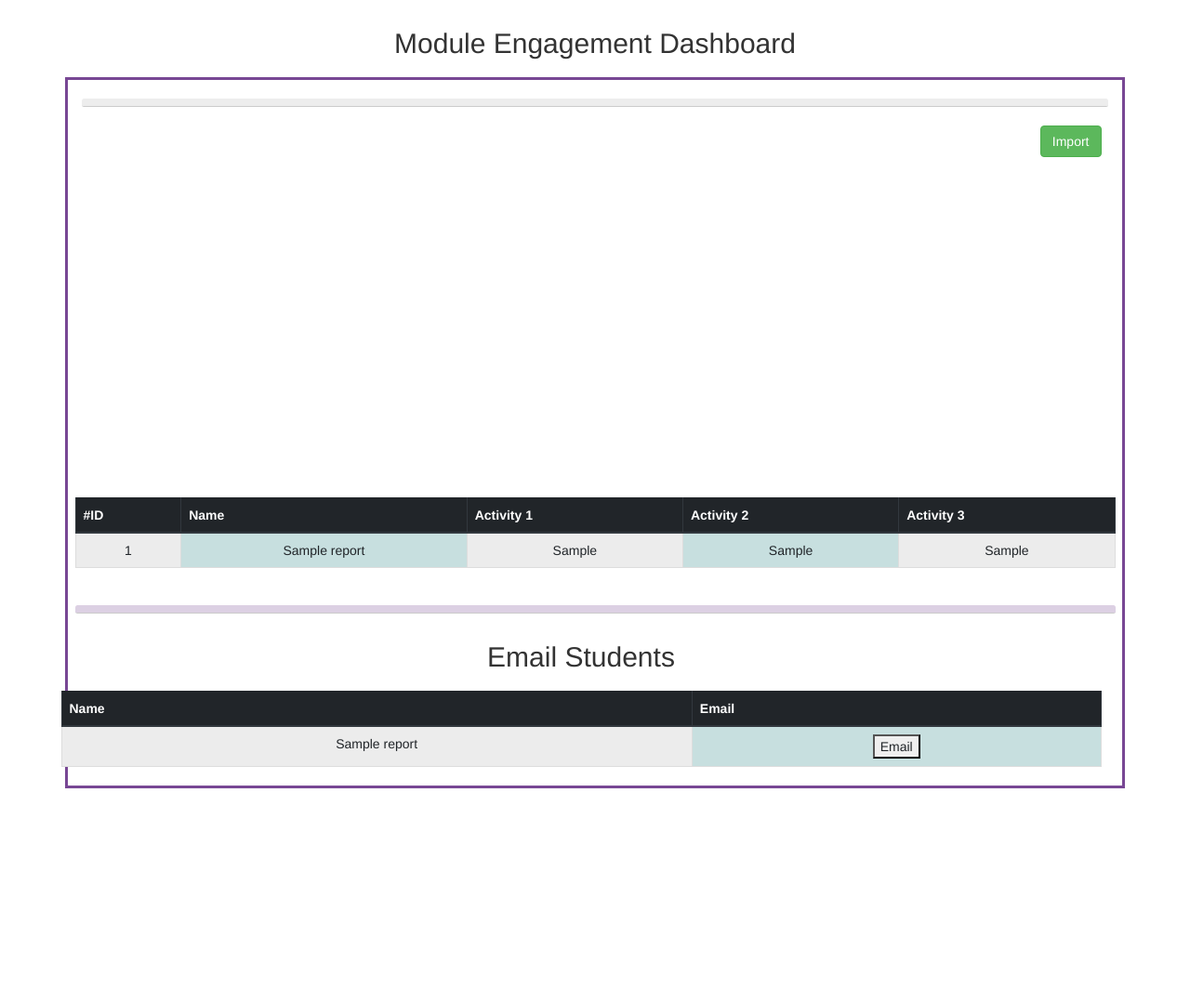
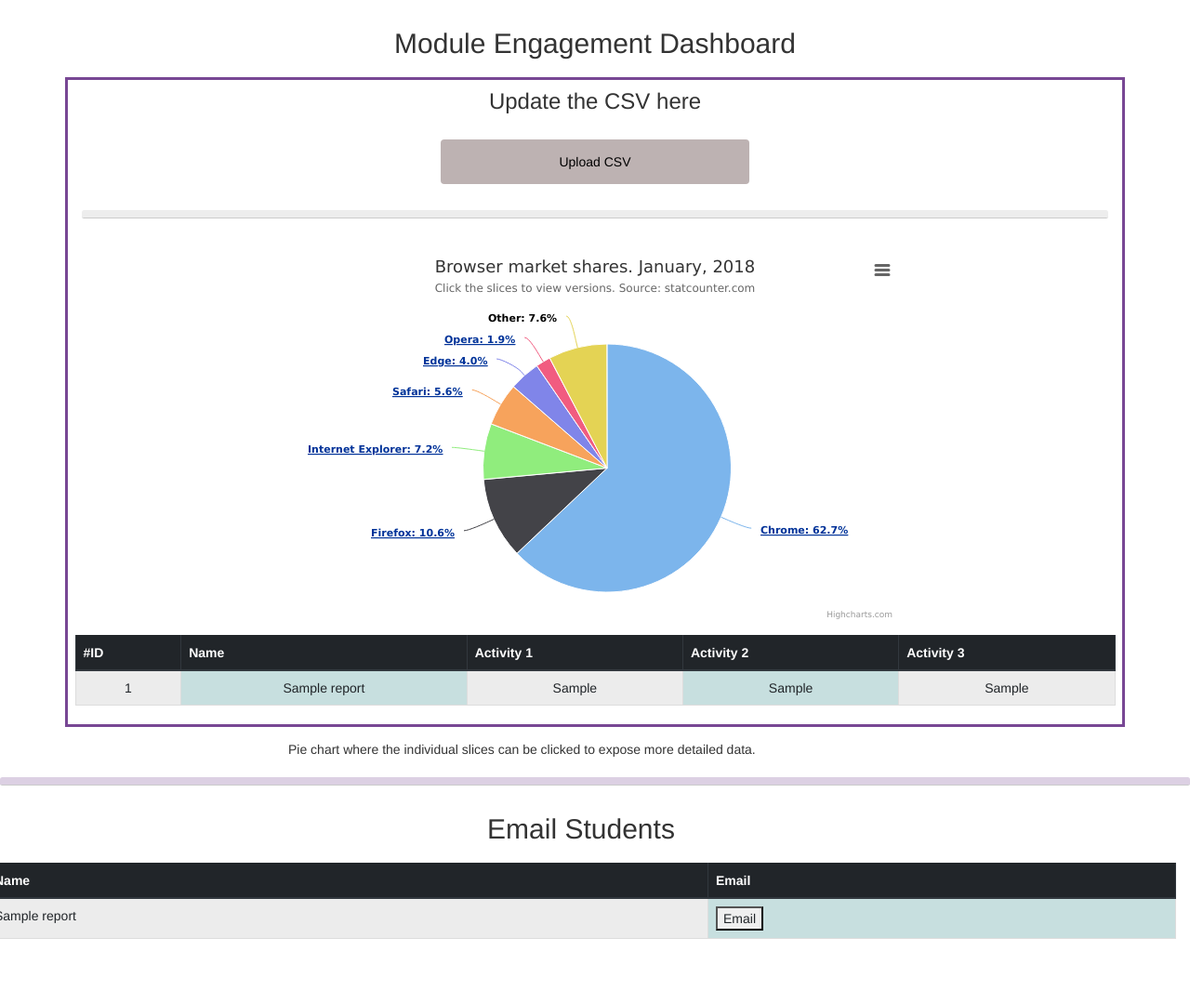
Before and after one commit to Teganj/StudentEngagementPortal, a PHP site: page /dashboard.php in a window 1280 px wide. Shown: the part 82-1162 px from the top of the page at 93% size. Before the commit the page ends 930 px from the top, so only its background shows below. Run offline with PHP 8.4, Linux system fonts and the light colour scheme; the visitor is signed in with stand-in values (Sample User, id 1); tables that the repository leaves empty or names only in its code hold one stand-in row (values such as "Sample post"); some libraries are stand-ins or nearby versions.

Commit message:
Starting charts

```diff
--- /dev/null
+++ b/src/css/pie_chart.css
@@ -0,0 +1,42 @@
+.highcharts-figure,
+.highcharts-data-table table {
+    min-width: 320px;
+    max-width: 660px;
+    margin: 1em auto;
+}
+
+.highcharts-data-table table {
+    font-family: Verdana, sans-serif;
+    border-collapse: collapse;
+    border: 1px solid #ebebeb;
+    margin: 10px auto;
+    text-align: center;
+    width: 100%;
+    max-width: 500px;
+}
+
+.highcharts-data-table caption {
+    padding: 1em 0;
+    font-size: 1.2em;
+    color: #555;
+}
+
+.highcharts-data-table th {
+    font-weight: 600;
+    padding: 0.5em;
+}
+
+.highcharts-data-table td,
+.highcharts-data-table th,
+.highcharts-data-table caption {
+    padding: 0.5em;
+}
+
+.highcharts-data-table thead tr,
+.highcharts-data-table tr:nth-child(even) {
+    background: #f8f8f8;
+}
+
+.highcharts-data-table tr:hover {
+    background: #f1f7ff;
+}
--- /dev/null
+++ b/src/php/bar_chart.php
@@ -0,0 +1,98 @@
+<?php
+
+
+                //lazily getting counts of each completed activity, realistically a loop should be used here
+                $result2 = $con->query("SELECT count(*) as total from reports where week1='Completed'");
+                $a1 = $result2->fetch_assoc();
+                //echo $a1['total'];
+                //echo "<br>";
+                $result2 = $con->query("SELECT count(*) as total from reports where week2='Completed'");
+                $a2 = $result2->fetch_assoc();
+                //echo $data['total'];
+                //echo "<br>";
+                $result2 = $con->query("SELECT count(*) as total from reports where week3='Completed'");
+                $a3 = $result2->fetch_assoc();
+                //echo $data['total'];
+                //echo "<br>";
+                $result2 = $con->query("SELECT count(*) as total from reports where week1='Not completed'");
+                $ai1 = $result2->fetch_assoc();
+                $result2 = $con->query("SELECT count(*) as total from reports where week2='Not completed'");
+                $ai2 = $result2->fetch_assoc();
+                $result2 = $con->query("SELECT count(*) as total from reports where week3='Not completed'");
+                $ai3 = $result2->fetch_assoc();
+                $result2 = $con->query("SELECT COUNT(*) FROM reports where week1='completed'");
+                if ($result->num_rows > 0) {
+                    ?>
+                    <figure class="highcharts-figure-barchart">
+                        <div id="container"></div>
+                    </figure>
+                    <?php
+                } else { ?>
+                    No Data exists!!
+                <?php }
+                ?>
+                </tbody>
+            </table>
+            <script>
+                Highcharts.chart('container', {
+                    chart: {
+                        type: 'bar'
+                    },
+                    title: {
+                        text: 'Activities by completion'
+                    },
+                    subtitle: {
+                        text: 'Indicates problem activities'
+                    },
+                    xAxis: {
+                        categories: ['Activity 1', 'Activity 2', 'Activity 3'],
+                        title: {
+                            text: null
+                        }
+                    },
+                    yAxis: {
+                        min: 0,
+                        title: {
+                            text: 'Completion (lessons)',
+                            align: 'high'
+                        },
+                        labels: {
+                            overflow: 'justify'
+                        }
+                    },
+                    tooltip: {
+                        valueSuffix: ' lessons'
+                    },
+                    plotOptions: {
+                        bar: {
+                            dataLabels: {
+                                enabled: true
+                            }
+                        }
+                    },
+                    legend: {
+                        layout: 'vertical',
+                        align: 'right',
+                        verticalAlign: 'top',
+                        x: -40,
+                        y: 80,
+                        floating: true,
+                        borderWidth: 1,
+                        backgroundColor:
+                            Highcharts.defaultOptions.legend.backgroundColor || '#FFFFFF',
+                        shadow: true
+                    },
+                    credits: {
+                        enabled: false
+                    },
+                    series: [{
+                        name: 'Completed',
+                        data: [<?php echo $a1['total']?>, <?php echo $a2['total']?>, <?php echo $a3['total']?>]
+                    }, {
+                        name: 'Incomplete',
+                        data: [<?php echo $ai1['total']?>, <?php echo $ai2['total']?>, <?php echo $ai3['total']?>]
+                    }]
+                });
+            </script>
+        </div>
+    </div>
--- a/src/php/csv_upload.php
+++ b/src/php/csv_upload.php
@@ -1,8 +1,9 @@
+<!-- Import link -->
 <div class="col-md-12 head">
     <div class="float-right" style="width: 100%;">
         <a href="javascript:void(0);" class="btn btn-success" onclick="formToggle('importFrm');" style="background-color: #bdb2b2; color: black; padding: 14px 20px; margin: 8px 0; border: none; cursor: pointer;
     width: 30%; position: relative;"><i class="plus"></i>
-            Import</a>
+            Upload CSV</a>
     </div>
 </div>
 <!-- CSV file upload form -->
--- a/src/php/dashboard.php
+++ b/src/php/dashboard.php
@@ -3,6 +3,8 @@ session_start();
 include("connection.php");
 include("check_login.php");
 $user_data = check_login($con);
+
+$upload_data = check_login($con);
 
 
 $con = mysqli_connect("localhost", "root", "", "student_engagement_portal_db");
@@ -20,19 +22,19 @@ $res = mysqli_query($con, $sql);
     <link href="//maxcdn.bootstrapcdn.com/bootstrap/4.1.1/css/bootstrap.min.css" rel="stylesheet" id="bootstrap-css">
     <script src="//maxcdn.bootstrapcdn.com/bootstrap/4.1.1/js/bootstrap.min.js"></script>
     <script src="//cdnjs.cloudflare.com/ajax/libs/jquery/3.2.1/jquery.min.js"></script>
-    <link rel="stylesheet" href="../CSS/style.css">
-    <link rel="stylesheet" href="../CSS/dashboard_style.css">
+    <link rel="stylesheet" href="../css/dashboard_style.css">
     <script src="https://code.highcharts.com/highcharts.js"></script>
     <link rel="stylesheet" href="https://cdn.jsdelivr.net/npm/bootstrap@5.1.3/dist/css/bootstrap.min.css">
     <script type="text/javascript" scr="../javascript/dashboard.js"></script>
     <style>
-        table{
+        table {
             border: 1px solid;
             border-collapse: collapse;
             padding: 10px;
 
         }
-        td,td,tr{
+
+        td, td, tr {
             border: 1px solid;
         }
     </style>
@@ -44,29 +46,22 @@ $res = mysqli_query($con, $sql);
 
 <div class="container">
     <!-- Display status message -->
-    <?php if(!empty($statusMsg)){ ?>
+    <?php if (!empty($statusMsg)) { ?>
         <div class="col-xs-12">
             <div class="alert <?php echo $statusType; ?>"><?php echo $statusMsg; ?></div>
         </div>
     <?php } ?>
 
+
+    <div class="row">
+<!--        <h4>This CSV was last updated on --><?php //echo $_GET['uploaded_on'] ?><!--   --><?php //echo $uploaded_data['uploaded_on']; ?><!--</h4>-->
+        <h3>Update the CSV here</h3>
+        <?php include 'csv_upload.php' ?><br>
+
+    </div>
     <hr class="rounded" style="border-top: 8px solid #bbb; border-radius: 5px;">
     <div class="row">
         <div class="col-8-md">
-        <!-- Import link -->
-        <div class="col-md-12 head">
-            <div class="float-right">
-                <a href="javascript:void(0);" class="btn btn-success" onclick="formToggle('importFrm');"><i class="plus"></i> Import</a>
-            </div>
-        </div>
-        <!-- CSV file upload form -->
-        <div class="col-md-12" id="importFrm" style="display: none;">
-            <form action="importData.php" method="post" enctype="multipart/form-data">
-                <input type="file" name="file" />
-                <input type="submit" class="btn btn-primary" name="importSubmit" value="IMPORT">
-            </form>
-        </div>
-
             <!-- Data list table -->
             <table class="table table-striped table-bordered">
                 <thead class="thead-dark">
@@ -82,8 +77,8 @@ $res = mysqli_query($con, $sql);
                 <?php
                 // Get rows
                 $result = $con->query("SELECT * FROM reports ORDER BY id DESC");
-            if($result->num_rows > 0){
-                while($row = $result->fetch_assoc()){
+                if ($result->num_rows > 0) {
+                    while ($row = $result->fetch_assoc()) {
                         ?>
                         <tr>
                             <td><?php echo $row['id']; ?></td>
@@ -93,37 +88,38 @@ $res = mysqli_query($con, $sql);
                             <td><?php echo $row['week3']; ?></td>
                         </tr>
                     <?php }
-            }else{ ?>
-                <tr><td colspan="5">No member(s) found...</td></tr>
+                } else { ?>
+                    <tr>
+                        <td colspan="5">No member(s) found...</td>
+                    </tr>
                 <?php }
                 //lazily getting counts of each completed activity, realistically a loop should be used here
-            $result2=$con->query("SELECT count(*) as total from reports where week1='Completed'");
-            $a1=$result2->fetch_assoc();
+                $result2 = $con->query("SELECT count(*) as total from reports where week1='Completed'");
+                $a1 = $result2->fetch_assoc();
                 //echo $a1['total'];
                 //echo "<br>";
-            $result2=$con->query("SELECT count(*) as total from reports where week2='Completed'");
-            $a2=$result2->fetch_assoc();
+                $result2 = $con->query("SELECT count(*) as total from reports where week2='Completed'");
+                $a2 = $result2->fetch_assoc();
                 //echo $data['total'];
                 //echo "<br>";
-            $result2=$con->query("SELECT count(*) as total from reports where week3='Completed'");
-            $a3=$result2->fetch_assoc();
+                $result2 = $con->query("SELECT count(*) as total from reports where week3='Completed'");
+                $a3 = $result2->fetch_assoc();
                 //echo $data['total'];
                 //echo "<br>";
-            $result2=$con->query("SELECT count(*) as total from reports where week1='Not completed'");
-            $ai1=$result2->fetch_assoc();
-            $result2=$con->query("SELECT count(*) as total from reports where week2='Not completed'");
-            $ai2=$result2->fetch_assoc();
-            $result2=$con->query("SELECT count(*) as total from reports where week3='Not completed'");
-            $ai3=$result2->fetch_assoc();
+                $result2 = $con->query("SELECT count(*) as total from reports where week1='Not completed'");
+                $ai1 = $result2->fetch_assoc();
+                $result2 = $con->query("SELECT count(*) as total from reports where week2='Not completed'");
+                $ai2 = $result2->fetch_assoc();
+                $result2 = $con->query("SELECT count(*) as total from reports where week3='Not completed'");
+                $ai3 = $result2->fetch_assoc();
                 $result2 = $con->query("SELECT COUNT(*) FROM reports where week1='completed'");
-            if($result->num_rows > 0){
+                if ($result->num_rows > 0) {
                     ?>
                     <figure class="highcharts-figure">
                         <div id="container"></div>
                     </figure>
                     <?php
-            }
-            else{ ?>
+                } else { ?>
                     No Data exists!!
                 <?php }
                 ?>
@@ -192,17 +188,23 @@ $res = mysqli_query($con, $sql);
             </script>
         </div>
         <div>
+            <?php include 'bar_chart.php' ?>
+        </div>
+        <div>
+            <?php include 'pie_chart.php' ?>
+        </div>
+        <div>
             <?php include 'email_students.php' ?>
         </div>
     </div>
 </div>
 <!-- Show/hide CSV upload form -->
 <script>
-    function formToggle(ID){
+    function formToggle(ID) {
         var element = document.getElementById(ID);
-        if(element.style.display === "none"){
+        if (element.style.display === "none") {
             element.style.display = "block";
-        }else{
+        } else {
             element.style.display = "none";
         }
     }
--- /dev/null
+++ b/src/php/pie_chart.php
@@ -0,0 +1,365 @@
+<?php
+
+?>
+<link rel="stylesheet" href="../css/pie_chart.css">
+<script src="https://code.highcharts.com/highcharts.js"></script>
+<script src="https://code.highcharts.com/modules/data.js"></script>
+<script src="https://code.highcharts.com/modules/drilldown.js"></script>
+<script src="https://code.highcharts.com/modules/exporting.js"></script>
+<script src="https://code.highcharts.com/modules/export-data.js"></script>
+<script src="https://code.highcharts.com/modules/accessibility.js"></script>
+
+<script>
+    // Create the chart
+    Highcharts.chart('container', {
+        chart: {
+            type: 'pie'
+        },
+        title: {
+            text: 'Browser market shares. January, 2018'
+        },
+        subtitle: {
+            text: 'Click the slices to view versions. Source: <a href="http://statcounter.com" target="_blank">statcounter.com</a>'
+        },
+
+        accessibility: {
+            announceNewData: {
+                enabled: true
+            },
+            point: {
+                valueSuffix: '%'
+            }
+        },
+
+        plotOptions: {
+            series: {
+                dataLabels: {
+                    enabled: true,
+                    format: '{point.name}: {point.y:.1f}%'
+                }
+            }
+        },
+
+        tooltip: {
+            headerFormat: '<span style="font-size:11px">{series.name}</span><br>',
+            pointFormat: '<span style="color:{point.color}">{point.name}</span>: <b>{point.y:.2f}%</b> of total<br/>'
+        },
+
+        series: [
+            {
+                name: "Browsers",
+                colorByPoint: true,
+                data: [
+                    {
+                        name: "Chrome",
+                        y: 62.74,
+                        drilldown: "Chrome"
+                    },
+                    {
+                        name: "Firefox",
+                        y: 10.57,
+                        drilldown: "Firefox"
+                    },
+                    {
+                        name: "Internet Explorer",
+                        y: 7.23,
+                        drilldown: "Internet Explorer"
+                    },
+                    {
+                        name: "Safari",
+                        y: 5.58,
+                        drilldown: "Safari"
+                    },
+                    {
+                        name: "Edge",
+                        y: 4.02,
+                        drilldown: "Edge"
+                    },
+                    {
+                        name: "Opera",
+                        y: 1.92,
+                        drilldown: "Opera"
+                    },
+                    {
+                        name: "Other",
+                        y: 7.62,
+                        drilldown: null
+                    }
+                ]
+            }
+        ],
+        drilldown: {
+            series: [
+                {
+                    name: "Chrome",
+                    id: "Chrome",
+                    data: [
+                        [
+                            "v65.0",
+                            0.1
+                        ],
+                        [
+                            "v64.0",
+                            1.3
+                        ],
+                        [
+                            "v63.0",
+                            53.02
+                        ],
+                        [
+                            "v62.0",
+                            1.4
+                        ],
+                        [
+                            "v61.0",
+                            0.88
+                        ],
+                        [
+                            "v60.0",
+                            0.56
+                        ],
+                        [
+                            "v59.0",
+                            0.45
+                        ],
+                        [
+                            "v58.0",
+                            0.49
+                        ],
+                        [
+                            "v57.0",
+                            0.32
+                        ],
+                        [
+                            "v56.0",
+                            0.29
+                        ],
+                        [
+                            "v55.0",
+                            0.79
+                        ],
+                        [
+                            "v54.0",
+                            0.18
+                        ],
+                        [
+                            "v51.0",
+                            0.13
+                        ],
+                        [
+                            "v49.0",
+                            2.16
+                        ],
+                        [
+                            "v48.0",
+                            0.13
+                        ],
+                        [
+                            "v47.0",
+                            0.11
+                        ],
+                        [
+                            "v43.0",
+                            0.17
+                        ],
+                        [
+                            "v29.0",
+                            0.26
+                        ]
+                    ]
+                },
+                {
+                    name: "Firefox",
+                    id: "Firefox",
+                    data: [
+                        [
+                            "v58.0",
+                            1.02
+                        ],
+                        [
+                            "v57.0",
+                            7.36
+                        ],
+                        [
+                            "v56.0",
+                            0.35
+                        ],
+                        [
+                            "v55.0",
+                            0.11
+                        ],
+                        [
+                            "v54.0",
+                            0.1
+                        ],
+                        [
+                            "v52.0",
+                            0.95
+                        ],
+                        [
+                            "v51.0",
+                            0.15
+                        ],
+                        [
+                            "v50.0",
+                            0.1
+                        ],
+                        [
+                            "v48.0",
+                            0.31
+                        ],
+                        [
+                            "v47.0",
+                            0.12
+                        ]
+                    ]
+                },
+                {
+                    name: "Internet Explorer",
+                    id: "Internet Explorer",
+                    data: [
+                        [
+                            "v11.0",
+                            6.2
+                        ],
+                        [
+                            "v10.0",
+                            0.29
+                        ],
+                        [
+                            "v9.0",
+                            0.27
+                        ],
+                        [
+                            "v8.0",
+                            0.47
+                        ]
+                    ]
+                },
+                {
+                    name: "Safari",
+                    id: "Safari",
+                    data: [
+                        [
+                            "v11.0",
+                            3.39
+                        ],
+                        [
+                            "v10.1",
+                            0.96
+                        ],
+                        [
+                            "v10.0",
+                            0.36
+                        ],
+                        [
+                            "v9.1",
+                            0.54
+                        ],
+                        [
+                            "v9.0",
+                            0.13
+                        ],
+                        [
+                            "v5.1",
+                            0.2
+                        ]
+                    ]
+                },
+                {
+                    name: "Edge",
+                    id: "Edge",
+                    data: [
+                        [
+                            "v16",
+                            2.6
+                        ],
+                        [
+                            "v15",
+                            0.92
+                        ],
+                        [
+                            "v14",
+                            0.4
+                        ],
+                        [
+                            "v13",
+                            0.1
+                        ]
+                    ]
+                },
+                {
+                    name: "Opera",
+                    id: "Opera",
+                    data: [
+                        [
+                            "v50.0",
+                            0.96
+                        ],
+                        [
+                            "v49.0",
+                            0.82
+                        ],
+                        [
+                            "v12.1",
+                            0.14
+                        ]
+                    ]
+                }
+            ]
+        }
+    });
+</script>
+
+
+<figure class="highcharts-figure">
+    <div id="container"></div>
+    <p class="highcharts-description">
+        Pie chart where the individual slices can be clicked to expose more
+        detailed data.
+    </p>
+</figure>
+
+
+<!-- Data from www.netmarketshare.com. Select Browsers => Desktop share by version. Download as tsv. -->
+<pre id="tsv" style="display:none">Browser Version    Total Market Share
+Microsoft Internet Explorer 8.0    26.61%
+Microsoft Internet Explorer 9.0    16.96%
+Chrome 18.0    8.01%
+Chrome 19.0    7.73%
+Firefox 12    6.72%
+Microsoft Internet Explorer 6.0    6.40%
+Firefox 11    4.72%
+Microsoft Internet Explorer 7.0    3.55%
+Safari 5.1    3.53%
+Firefox 13    2.16%
+Firefox 3.6    1.87%
+Opera 11.x    1.30%
+Chrome 17.0    1.13%
+Firefox 10    0.90%
+Safari 5.0    0.85%
+Firefox 9.0    0.65%
+Firefox 8.0    0.55%
+Firefox 4.0    0.50%
+Chrome 16.0    0.45%
+Firefox 3.0    0.36%
+Firefox 3.5    0.36%
+Firefox 6.0    0.32%
+Firefox 5.0    0.31%
+Firefox 7.0    0.29%
+Proprietary or Undetectable    0.29%
+Chrome 18.0 - Maxthon Edition    0.26%
+Chrome 14.0    0.25%
+Chrome 20.0    0.24%
+Chrome 15.0    0.18%
+Chrome 12.0    0.16%
+Opera 12.x    0.15%
+Safari 4.0    0.14%
+Chrome 13.0    0.13%
+Safari 4.1    0.12%
+Chrome 11.0    0.10%
+Firefox 14    0.10%
+Firefox 2.0    0.09%
+Chrome 10.0    0.09%
+Opera 10.x    0.09%
+Microsoft Internet Explorer 8.0 - Tencent Traveler Edition    0.09%</pre>
```
Also changed, not shown: src/php/check_uploads.php (added, +21 -0 lines). Lines whose indentation alone changed are shown as unchanged.
